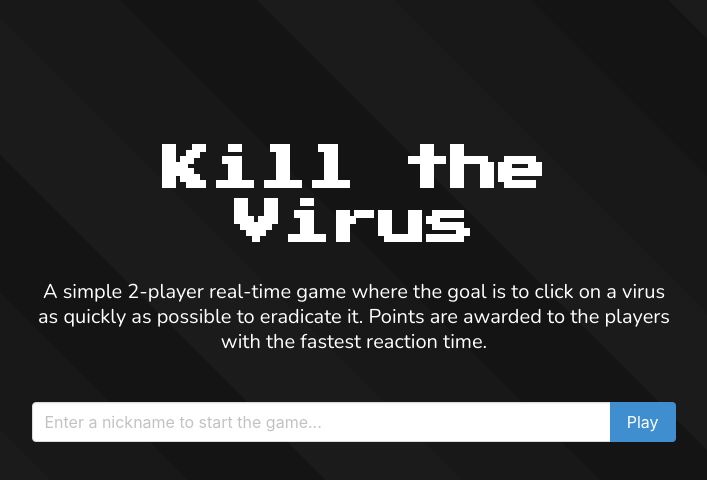
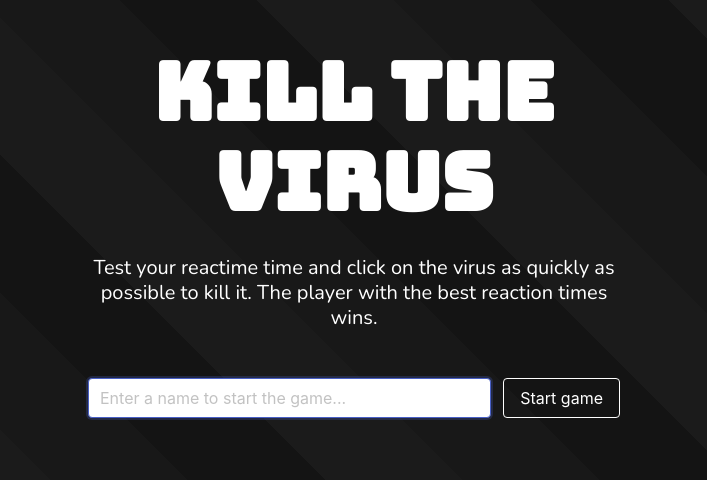
Before and after one commit to sofialing/kill-the-virus-game, a website: page public/index.html in a window 1280 px wide. Shown: the part 108-588 px from the top of the page, without its empty margins (286-993 px from the left). Drawn offline with nearby package versions, Linux system fonts and the light colour scheme; no server answers.

Commit message:
Updated styling.

```diff
--- a/public/assets/css/style.css
+++ b/public/assets/css/style.css
@@ -1,8 +1,11 @@
 @import url('https://fonts.googleapis.com/css2?family=Nunito:wght@400;700;800&display=swap');
-@import url('https://fonts.googleapis.com/css2?family=Press+Start+2P&display=swap');
+@import url('https://fonts.googleapis.com/css2?family=Bungee&display=swap');
 
 * {
 	box-sizing: border-box;
+	-webkit-user-select: none; /* Safari */
+	-ms-user-select: none; /* IE 10+ and Edge */
+	user-select: none; /* Standard syntax */
 }
 
 body {
@@ -21,8 +24,10 @@ body {
 }
 
 /* Start section */
-#start {
+#start,
+#message {
 	height: 100%;
+	margin-bottom: 15vh;
 }
 
 #start .container {
@@ -33,7 +38,8 @@ body {
 }
 
 #start h1 {
-	font-family: 'Press Start 2P', cursive;
+	font-family: 'Bungee', cursive;
+	font-size: 5rem;
 }
 
 #start-form .control:first-of-type{
@@ -63,8 +69,9 @@ body {
 }
 
 #virus {
-	max-height: 50px;
-	max-width: 50px;
+	min-width: 50px;
+	max-width: 75px;
+	max-height: 75px;
 }
 
 /* Scoreboard section */
--- a/public/index.html
+++ b/public/index.html
@@ -6,6 +6,7 @@
 	<meta name="viewport" content="width=device-width, initial-scale=1.0" />
 	<title>Kill The Virus</title>
 	<link rel="shortcut icon" href="/assets/images/favicon.ico" />
+	<script src="https://kit.fontawesome.com/10db74b204.js" crossorigin="anonymous"></script>
 	<link rel="stylesheet" href="https://cdnjs.cloudflare.com/ajax/libs/bulma/0.9.0/css/bulma.min.css">
 	<link rel="stylesheet" href="/assets/css/style.css">
 </head>
@@ -15,24 +16,36 @@
 	<section id="start" class="section">
 		<div class="container ">
 			<div class="columns is-centered">
-				<div class="column is-three-fifths has-text-centered ">
-					<h1 class="title is-size-1 has-text-white mb-6">Kill the Virus</h1>
+				<div class="column is-half has-text-centered ">
+					<h1 class="title has-text-white mb-6">Kill the Virus</h1>
 					<h2 class="subtitle has-text-white mb-6">
-						A simple 2-player real-time game where the goal is to click on a virus as quickly as possible to
-						eradicate it. Points are awarded to the players with the fastest reaction time.
+						Test your reactime time and click on the virus as quickly as possible to kill it. The player
+						with the best reaction times wins.
 					</h2>
 
-					<form id="start-form" class="field has-addons">
+					<form id="start-form" class="field is-grouped">
+						<div class="control is-expanded">
+							<input id="username" class="input" type="text"
+								placeholder="Enter a name to start the game..." autofocus>
+						</div>
+						<div class="control">
+							<button type="submit" class="button is-white is-outlined">
+								Start game
+							</button>
+						</div>
+					</form>
+
+					<!-- <form id="start-form" class="field has-addons">
 						<div class="control">
 							<input class="input" type="text" id="username"
-								placeholder="Enter a nickname to start the game...">
+								placeholder="Enter a name to start the game..." autofocus>
 						</div>
 						<div class="control">
-							<button type="submit" class="button is-info">
+							<button type="submit" class="button button is-outlined">
 								Play
 							</button>
 						</div>
-					</form>
+					</form> -->
 
 				</div>
 			</div>
@@ -40,7 +53,8 @@
 	</section>
 
 	<!-- Message section-->
-	<section id="message" class="section has-text-centered hide has-text-white">
+	<section id="message" class="section has-text-centered has-text-white hide">
+		<i class="fas fa-spinner fa-pulse fa-2x mb-5"></i>
 		<p id="message-content"></p>
 	</section>
 
```
